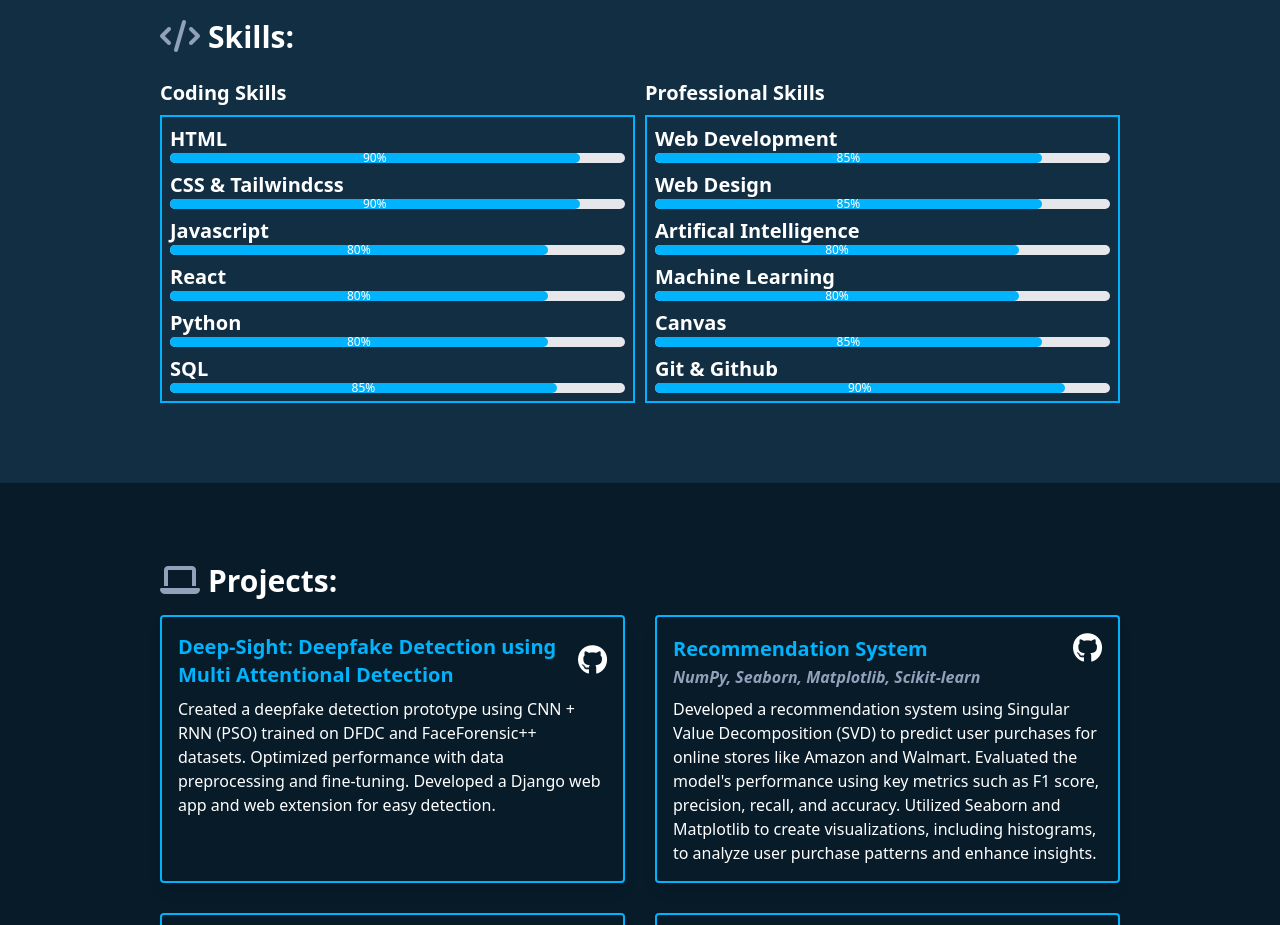
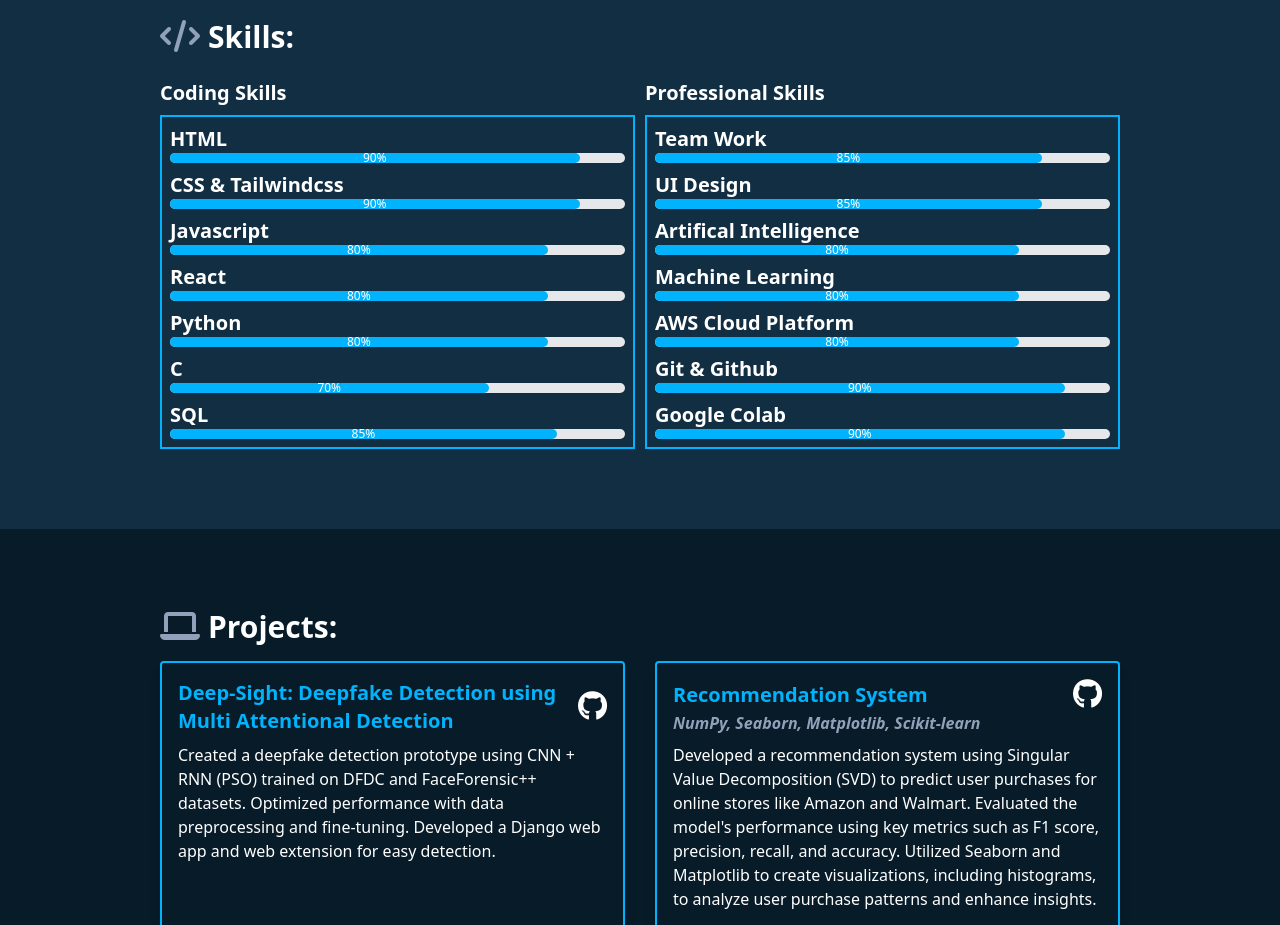
Before and after one commit to Maverick474/Portfolio, a React (Vite) app: page / in a window 1280 px wide. Shown: the part 1760-2685 px from the top of the page. Built offline with nearby package versions, Linux system fonts and the light colour scheme.

Commit message:
updated Navbar.jsx and Skills.jsx

```diff
--- a/src/components/Navbar.jsx
+++ b/src/components/Navbar.jsx
@@ -1,6 +1,6 @@
 import React, { useState } from 'react'
 import './Style.css'
-import CV from './assets/M.ZainHaseeb.pdf'
+import CV from './assets/M.ZainHaseeb_cv.pdf'
 
 const Navbar = () => {
     const [isOpen, setIsOpen] = useState(false)
--- a/src/components/Skills.jsx
+++ b/src/components/Skills.jsx
@@ -66,6 +66,16 @@ const Skills = () => {
                 </div>
               </div>
 
+              <h2 className="mt-2 text-xl font-semibold">C</h2>
+              <div className="w-full bg-gray-200 rounded-full h-2.5">
+                <div
+                  className="custom-barColor h-2.5 rounded-full flex justify-center items-center"
+                  style={{ width: "70%" }}
+                >
+                  <span className="text-white text-xs font-medium">70%</span>
+                </div>
+              </div>
+
               <h2 className="mt-2 text-xl font-semibold">SQL</h2>
               <div className="w-full bg-gray-200 rounded-full h-2.5">
                 <div
@@ -82,7 +92,7 @@ const Skills = () => {
           <div>
             <h2 className="text-xl font-bold my-2">Professional Skills</h2>
             <div className="custom-border p-2">
-              <h2 className="text-xl font-semibold">Web Development</h2>
+              <h2 className="text-xl font-semibold">Team Work</h2>
               <div className="w-full bg-gray-200 rounded-full h-2.5">
                 <div
                   className="custom-barColor h-2.5 rounded-full flex justify-center items-center"
@@ -92,7 +102,7 @@ const Skills = () => {
                 </div>
               </div>
 
-              <h2 className="mt-2 text-xl font-semibold">Web Design</h2>
+              <h2 className="mt-2 text-xl font-semibold">UI Design</h2>
               <div className="w-full bg-gray-200 rounded-full h-2.5">
                 <div
                   className="custom-barColor h-2.5 rounded-full flex justify-center items-center"
@@ -122,13 +132,13 @@ const Skills = () => {
                 </div>
               </div>
 
-              <h2 className="mt-2 text-xl font-semibold">Canvas</h2>
+              <h2 className="mt-2 text-xl font-semibold">AWS Cloud Platform</h2>
               <div className="w-full bg-gray-200 rounded-full h-2.5">
                 <div
                   className="custom-barColor h-2.5 rounded-full flex justify-center items-center"
-                  style={{ width: "85%" }}
+                  style={{ width: "80%" }}
                 >
-                  <span className="text-white text-xs font-medium">85%</span>
+                  <span className="text-white text-xs font-medium">80%</span>
                 </div>
               </div>
 
@@ -141,6 +151,17 @@ const Skills = () => {
                   <span className="text-white text-xs font-medium">90%</span>
                 </div>
               </div>
+
+              <h2 className="mt-2 text-xl font-semibold">Google Colab</h2>
+              <div className="w-full bg-gray-200 rounded-full h-2.5">
+                <div
+                  className="custom-barColor h-2.5 rounded-full flex justify-center items-center"
+                  style={{ width: "90%" }}
+                >
+                  <span className="text-white text-xs font-medium">90%</span>
+                </div>
+              </div>
+
             </div>
 
           </div>
```
Also changed, not shown: 2 other files (tests, documents, lock files or other folders).
